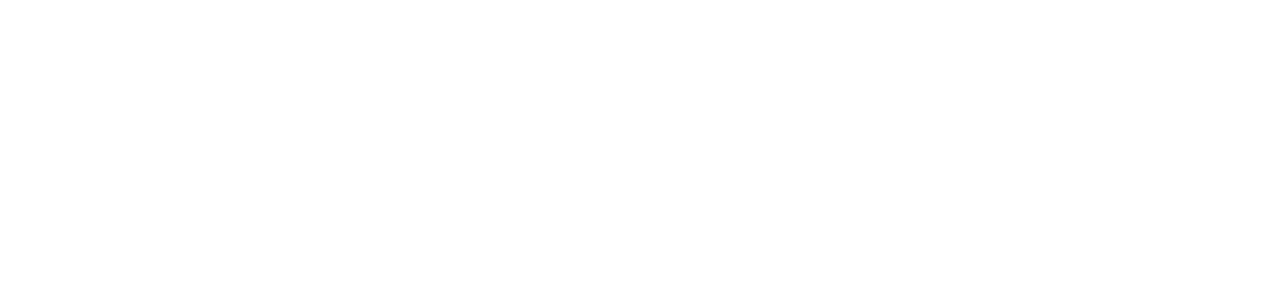
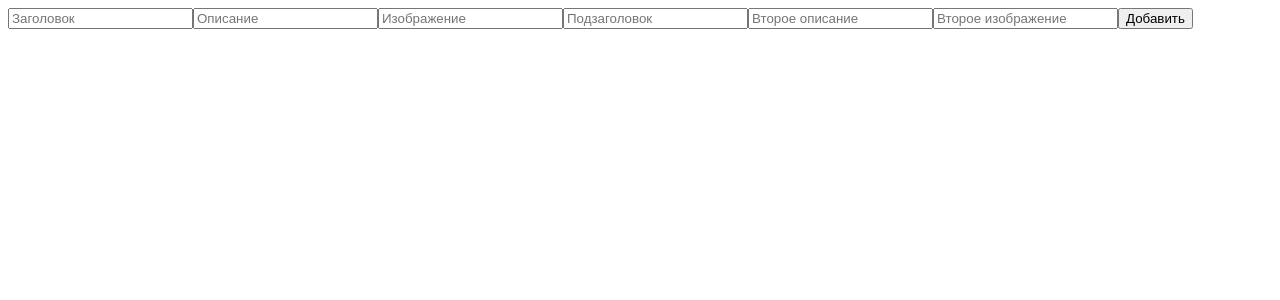
Before and after one commit to Kasymov6/REACT-HACKATHON, a React (Create React App) app: page /admin in a window 1280 px wide. Shown: the top 300 px of the page. Built offline with nearby package versions, Linux system fonts and the light colour scheme.

Commit message:
add admin

```diff
--- a/db.json
+++ b/db.json
@@ -0,0 +1,31 @@
+{
+  "topics": [
+    {
+      "title": "s",
+      "description": "s",
+      "img": "s",
+      "subTitle": "s",
+      "secondDescription": "s",
+      "secondImg": "sss",
+      "id": 1
+    },
+    {
+      "title": "sss",
+      "description": "sss",
+      "img": "ssss",
+      "subTitle": "ssssq",
+      "secondDescription": "ssss",
+      "secondImg": "ssssss",
+      "id": 2
+    },
+    {
+      "title": "ss",
+      "description": "ss",
+      "img": "ss",
+      "subTitle": "ss",
+      "secondDescription": "ss",
+      "secondImg": "ss",
+      "id": 3
+    }
+  ]
+}
--- a/src/Routes.js
+++ b/src/Routes.js
@@ -1,18 +1,23 @@
 import React from "react";
 import { BrowserRouter, Switch, Route } from "react-router-dom";
+import AddProduct from "./components/Admin/AddProduct/AddProduct";
 import SignIn from "./components/SignIn/SignIn";
 import SignUp from "./components/SignUp/SignUp";
 import AuthContextProvider from "./context/AuthContext";
+import TopicContextProvider from "./context/ProductContext";
 const Routes = () => {
   return (
+    <TopicContextProvider>
       <AuthContextProvider>
         <BrowserRouter>
           <Switch>
-        <Route exact path="/login" component={SignIn}/>
-        <Route exact path="/signup" component={SignUp}/>
+            <Route exact path="/admin" component={AddProduct} />
+            <Route exact path="/login" component={SignIn} />
+            <Route exact path="/signup" component={SignUp} />
           </Switch>
         </BrowserRouter>
       </AuthContextProvider>
+    </TopicContextProvider>
   );
 };
 
--- a/src/components/Admin/AddProduct/AddProduct.js
+++ b/src/components/Admin/AddProduct/AddProduct.js
@@ -1,7 +1,92 @@
-import React from "react";
+import React, { useContext, useState } from "react";
+import { topicContext } from "../../../context/ProductContext";
+// import "./AddTopics.css";
+const AddProduct = () => {
+  const [topic, setTopic] = useState({
+    title: "",
+    description: "",
+    img: "",
+    subTitle: "",
+    secondDescription: "",
+    secondImg: "",
+  });
+  const { postNewTopic } = useContext(topicContext);
 
-const AddProduct = () => {
-  return <div></div>;
+  const handleValues = (e) => {
+    let newTopic = {
+      ...topic,
+      [e.target.name]: e.target.value,
+    };
+    setTopic(newTopic);
+  };
+
+  const handleClick = () => {
+    postNewTopic(topic);
+    setTopic({
+      title: "",
+      description: "",
+      img: "",
+      subTitle: "",
+      secondDescription: "",
+      secondImg: "",
+    });
+  };
+
+  return (
+    <div className="inps">
+      <input
+        className="inp-add"
+        value={topic.title}
+        name="title"
+        onChange={handleValues}
+        type="text"
+        placeholder="Заголовок"
+      />
+      <input
+        className="inp-add"
+        value={topic.description}
+        name="description"
+        onChange={handleValues}
+        type="text"
+        placeholder="Описание"
+      />
+      <input
+        className="inp-add"
+        value={topic.img}
+        name="img"
+        onChange={handleValues}
+        type="text"
+        placeholder="Изображение"
+      />
+      <input
+        className="inp-add"
+        value={topic.subTitle}
+        name="subTitle"
+        onChange={handleValues}
+        type="text"
+        placeholder="Подзаголовок"
+      />
+      <input
+        className="inp-add"
+        value={topic.secondDescription}
+        name="secondDescription"
+        onChange={handleValues}
+        type="text"
+        placeholder="Второе описание"
+      />
+      <input
+        className="inp-add"
+        value={topic.secondImg}
+        name="secondImg"
+        onChange={handleValues}
+        type="text"
+        placeholder="Второе изображение"
+      />
+      <button className="btn-add" onClick={handleClick}>
+        Добавить
+      </button>
+    </div>
+  );
 };
 
 export default AddProduct;
--- a/src/components/SignIn/SignIn.js
+++ b/src/components/SignIn/SignIn.js
@@ -20,9 +20,8 @@
       {"Copyright © "}
       <Link color="inherit" href="https://material-ui.com/">
         Your Website
-      </Link>{" "}
+      </Link>
       {new Date().getFullYear()}
-      {"."}
     </Typography>
   );
 }
--- a/src/context/AuthContext.js
+++ b/src/context/AuthContext.js
@@ -18,6 +18,7 @@
       email: e.target[0].value,
       password: e.target[2].value,
     };
+    console.log(e);
     try {
       const res = await axios.post(`${AUTH_API}/api/auth/register`, newUser);
       history.push("/login");
--- /dev/null
+++ b/src/context/ProductContext.js
@@ -0,0 +1,77 @@
+import axios from "axios";
+import React, { useReducer } from "react";
+
+export const topicContext = React.createContext();
+
+const INIT_STATE = {
+  topicsData: [],
+  topicDetails: null,
+  searchData: [],
+};
+
+const reducer = (state = INIT_STATE, action) => {
+  switch (action.type) {
+    case "GET_TOPICS":
+      return { ...state, topicsData: action.payload };
+    case "GET_TOPIC_DETAILS":
+      return { ...state, topicDetails: action.payload };
+    case "SEARCH":
+      return { ...state, searchData: action.payload };
+    default:
+      return state;
+  }
+};
+
+const TopicContextProvider = ({ children }) => {
+  const [state, dispatch] = useReducer(reducer, INIT_STATE);
+  function postNewTopic(topic) {
+    axios.post("http://localhost:8000/topics", topic);
+  }
+  async function getTopics() {
+    let { data } = await axios.get("http://localhost:8000/topics");
+    dispatch({
+      type: "GET_TOPICS",
+      payload: data,
+    });
+  }
+  async function getTopicDetails(id) {
+    let { data } = await axios.get(`http://localhost:8000/topics/${id}`);
+    dispatch({
+      type: "GET_TOPIC_DETAILS",
+      payload: data,
+    });
+  }
+
+  async function saveTopic(id, newTopic) {
+    await axios.patch(`http://localhost:8000/topics/${id}`, newTopic);
+    getTopicDetails(id);
+  }
+  async function search(value) {
+    let { data } = await axios.get(`http://localhost:8000/topics?q=${value}`);
+    dispatch({
+      type: "SEARCH",
+      payload: data,
+    });
+  }
+  async function deleteTopic(id) {
+    return await axios.delete(`http://localhost:8000/topics/${id}`);
+  }
+  return (
+    <topicContext.Provider
+      value={{
+        topicsData: state.topicsData,
+        topicDetails: state.topicDetails,
+        searchData: state.searchData,
+        postNewTopic,
+        getTopics,
+        getTopicDetails,
+        saveTopic,
+        search,
+        deleteTopic,
+      }}
+    >
+      {children}
+    </topicContext.Provider>
+  );
+};
+export default TopicContextProvider;
```
Also changed, not shown: src/components/Products/ProductList.js (added, +20 -0 lines). Lines whose indentation alone changed are shown as unchanged.
